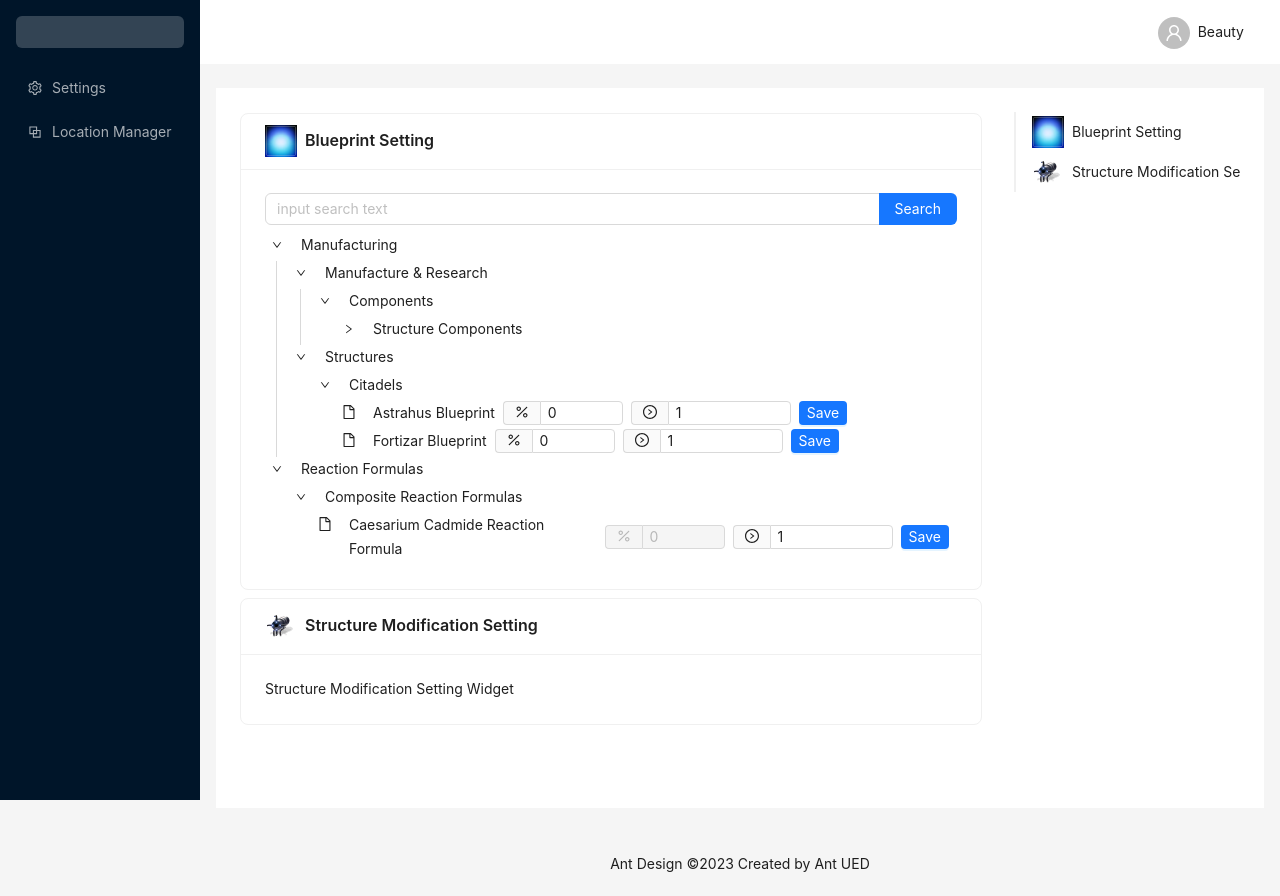
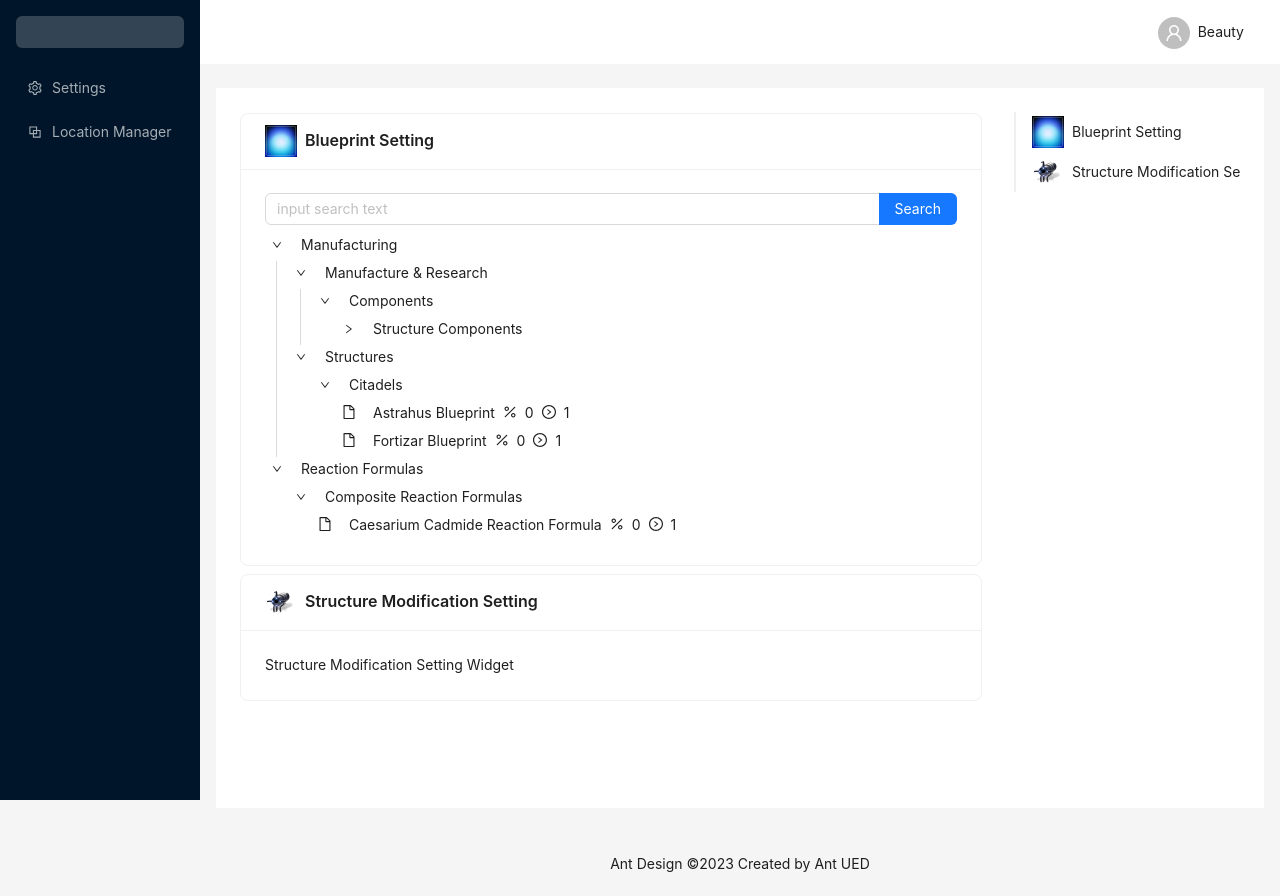
Before and after one commit to andy-wanganqi/vermilion-eve, a React (Create React App) app: page /settings in a window 1280 px wide. Built offline with nearby package versions, Linux system fonts and the light colour scheme.

Commit message:
[VE-001-001] Change to show edit widgets when click the tree node.

```diff
--- a/src/pages/SettingsPage/BlueprintSettingWidget.tsx
+++ b/src/pages/SettingsPage/BlueprintSettingWidget.tsx
@@ -1,4 +1,4 @@
-import React, { useState } from "react";
+import React, { memo, useMemo, useState } from "react";
 import {
   DownOutlined,
   FileOutlined,
@@ -9,7 +9,7 @@ import { Space, Tree, Input, InputNumber, Button, message } from "antd";
 import { DataNode } from "antd/es/tree";
 
 import { Blueprint, BlueprintGroup, allBlueprintGroups } from "../../data";
-import db, { BS } from '../../db';
+import db, { BS } from "../../db";
 const { Search } = Input;
 
 type BlueprintDataNodeType = DataNode & { blueprint: Blueprint | null };
@@ -17,16 +17,18 @@ type BlueprintDataNodeType = DataNode & { blueprint: Blueprint | null };
 interface BlueprintDataNodeTitleProps {
   blueprint: Blueprint;
   blueprintSetting: BS;
+  selected: boolean;
 }
 
 const BlueprintDataNodeTitle = (props: BlueprintDataNodeTitleProps) => {
-  const { blueprint, blueprintSetting } = props;
+  const { blueprint, blueprintSetting, selected } = props;
   const materiaEfficiencyDisabled = !blueprint?.manufacturing;
   const [bs, setBS] = useState(blueprintSetting);
 
   return (
     <Space>
       <span>{blueprint.name}</span>
+      {selected ? (
         <InputNumber
           size="small"
           style={{ width: "120px" }}
@@ -36,11 +38,18 @@ const BlueprintDataNodeTitle = (props: BlueprintDataNodeTitleProps) => {
           max={10}
           value={bs.M}
           onChange={(value: number | null) => {
-          if(value) {
-            setBS({...bs, M: value})
+            if (value) {
+              setBS({ ...bs, M: value });
             }
           }}
         />
+      ) : (
+        <>
+          <PercentageOutlined />
+          <span>{bs.M}</span>
+        </>
+      )}
+      {selected ? (
         <InputNumber
           size="small"
           style={{ width: "160px" }}
@@ -49,11 +58,18 @@ const BlueprintDataNodeTitle = (props: BlueprintDataNodeTitleProps) => {
           max={9999999}
           value={bs.D}
           onChange={(value: number | null) => {
-          if(value) {
-            setBS({...bs, D: value})
+            if (value) {
+              setBS({ ...bs, D: value });
             }
           }}
         />
+      ) : (
+        <>
+          <RightCircleOutlined />
+          <span>{bs.D}</span>
+        </>
+      )}
+      {selected && (
         <Button
           type="primary"
           size="small"
@@ -66,13 +82,31 @@ const BlueprintDataNodeTitle = (props: BlueprintDataNodeTitleProps) => {
         >
           Save
         </Button>
+      )}
     </Space>
   );
 };
 
-const blueprint2DataNode = (blueprint: Blueprint, blueprintSetting: BS): BlueprintDataNodeType => {
-  // const setting = db.getBlueprintSetting(blueprint.id);
-  const title = <BlueprintDataNodeTitle blueprint={blueprint} blueprintSetting={blueprintSetting} />;
+const blueprint2DataNode = (
+  blueprint: Blueprint,
+  blueprintSetting: BS,
+  selectedKeys: React.Key[]
+): BlueprintDataNodeType => {
+  const selected = selectedKeys.findIndex((k) => k === blueprint.name) >= 0;
+  // const title = useMemo(() => <BlueprintDataNodeTitle
+  //   blueprint={blueprint}
+  //   blueprintSetting={blueprintSetting}
+  //   selected={selected}
+  // />, [
+  //   blueprint,blueprintSetting,selected,
+  // ]);
+  const title = (
+    <BlueprintDataNodeTitle
+      blueprint={blueprint}
+      blueprintSetting={blueprintSetting}
+      selected={selected}
+    />
+  );
 
   return {
     title,
@@ -83,6 +117,7 @@ const blueprint2DataNode = (blueprint: Blueprint, blueprintSetting: BS): Bluepri
 
 const blueprintGroup2DataNode = (
   blueprintGroup: BlueprintGroup,
+  selectedKeys: React.Key[],
   searchKeyword: string,
   level: number
 ) => {
@@ -101,9 +136,7 @@ const blueprintGroup2DataNode = (
         ? ""
         : searchKeyword;
     const subnodes = blueprintGroup.subgroups
-      .map((subgroup) =>
-        blueprintGroup2DataNode(subgroup, refineSearchKeyword, level + 1)
-      )
+      .map((subgroup) => blueprintGroup2DataNode(subgroup,selectedKeys, refineSearchKeyword, level + 1)      )
       .filter(
         (subgroup) =>
           subgroup.dataNode.children && subgroup.dataNode.children.length > 0
@@ -124,7 +157,7 @@ const blueprintGroup2DataNode = (
       )
       .map((blueprint) => {
         const blueprintSetting = db.getBlueprintSetting(blueprint.id);
-        return blueprint2DataNode(blueprint, blueprintSetting);
+        return blueprint2DataNode(blueprint, blueprintSetting, selectedKeys);
       });
     children = children.concat(nodes);
   }
@@ -140,11 +173,14 @@ const blueprintGroup2DataNode = (
   };
 };
 
-const getBlueprintSettingNodes = (searchKeyword: string) => {
+const getBlueprintSettingNodes = (
+  searchKeyword: string,
+  selectedKeys: React.Key[]
+) => {
   let expandedKeys: (string | number)[] = [];
   const dataNodes = allBlueprintGroups
     .map((blueprintGroup) =>
-      blueprintGroup2DataNode(blueprintGroup, searchKeyword, 0)
+      blueprintGroup2DataNode(blueprintGroup, selectedKeys, searchKeyword, 0)
     )
     .filter(
       (node) => node.dataNode.children && node.dataNode.children.length > 0
@@ -159,16 +195,27 @@ const getBlueprintSettingNodes = (searchKeyword: string) => {
 };
 
 const BlueprintSettingWidget: React.FC = () => {
-  const [searchKeyword, setSearchKeyword] = useState("");
+  const initKeyword = "";
+  const [searchKeyword, setSearchKeyword] = useState(initKeyword);
+  const initSelectedKeys: React.Key[] = [];
+  const [selectedKeys, setSelectedKeys] = useState(initSelectedKeys);
 
   const onSelect = (selectedKeys: React.Key[], info: any) => {
+    if(selectedKeys.length > 0) {
+      setSelectedKeys(selectedKeys);
+    }
     // const blueprint: Blueprint | null = info.node.blueprint;
     // if (blueprint) {
     //   navigate(`/settings/blueprint/${blueprint.id}`);
     // }
   };
 
-  const { expandedKeys, treeData } = getBlueprintSettingNodes(searchKeyword);
+  console.time('getBlueprintSettingNodes');
+  const { expandedKeys, treeData } = useMemo(() => getBlueprintSettingNodes(
+    searchKeyword,
+    selectedKeys
+  ), [searchKeyword, selectedKeys]);
+  console.timeEnd('getBlueprintSettingNodes');
 
   return (
     <Space direction="vertical" style={{ width: "100%" }}>
```
Lines whose indentation alone changed are shown as unchanged.
